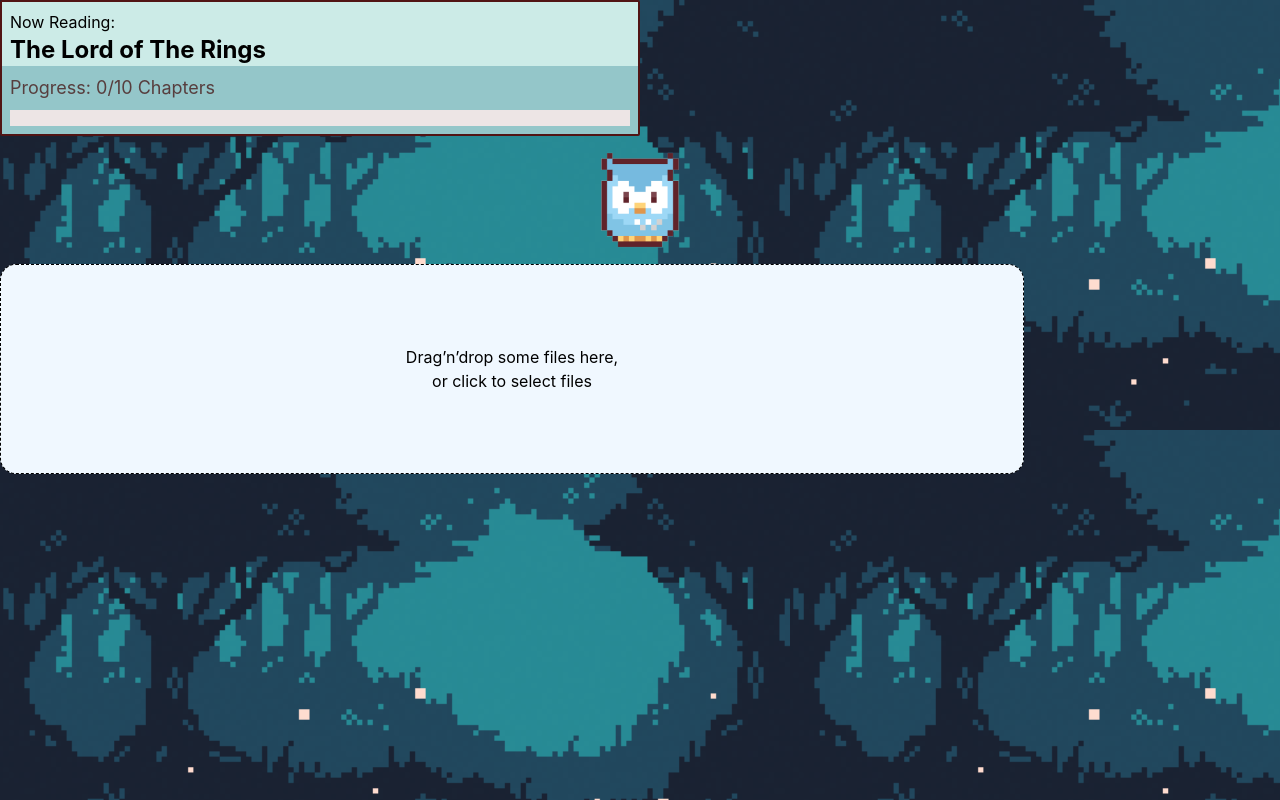
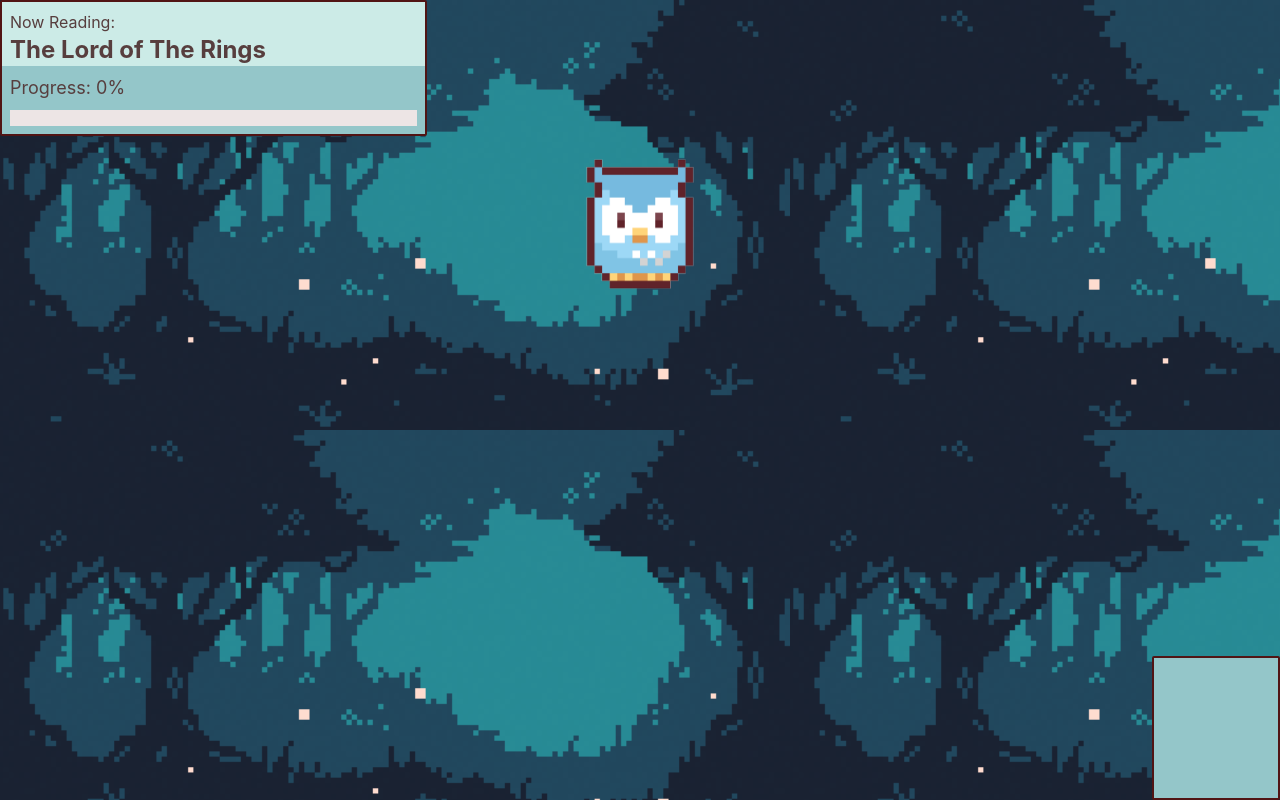
Before and after one commit to long715/HackOverflow-2022, a React (Create React App) app: page / in a window 1280 px wide. Built offline with nearby package versions, Linux system fonts and the light colour scheme.

Commit message:
notebook and pdf view

```diff
--- a/src/App.jsx
+++ b/src/App.jsx
@@ -1,13 +1,15 @@
 import Dropzone from "./component/Dropzone"
 import React, {useState} from 'react';
 import ReadingStatus from "./component/ReadingStatus";
+import Notebook from "./component/Notebook";
 
 function App() {
 
   return (
     <div className={`bg-[url('/public/img/static-bg.png')] h-screen w-screen`}>
       <ReadingStatus/>
-      <Dropzone/>
+      <Notebook/>
+
 
     </div>
   );
--- /dev/null
+++ b/src/component/Notebook.jsx
@@ -0,0 +1,18 @@
+import React, {useState} from 'react';
+function Notebook(){
+    const [show,setShow] = useState(false);
+    return(
+        <div className='h-[55%] w-screen'>
+
+            <button className='absolute bg-[#94C6C9] h-36 w-32 right-0 bottom-0 border-2 border-[#511414] rounded-sm' onClick={()=> setShow(true)}></button>
+            <div className={`flex absolute inset-0 bg-black bg-opacity-60 justify-center items-center ${show? "block":"hidden"}`}>
+                <div className="bg-[#94C6C9] w-3/5 h-5/6">
+                    <button className='float-right mr-2 font-bold' onClick={()=>setShow(false)}>x</button>
+                </div>
+
+            </div>
+        </div>
+    );
+}
+
+export default Notebook;
--- a/src/component/ReadingStatus.jsx
+++ b/src/component/ReadingStatus.jsx
@@ -8,26 +8,26 @@
     const [count, setCount] = useState(0);
     return(
         <div>
-            <div className="flex flex-col w-1/2 h-1/5 bg-[#CCEBE7] border-2 border-[#511414] rounded-sm">
-                <div className="h-3/5 ml-2 mt-2">
+            <div className="flex flex-col w-1/3 h-1/5 bg-[#CCEBE7] border-2 border-[#511414] rounded-sm">
+                <div className="h-3/5 ml-2 mt-2 text-[#573E3E]">
                     <p>Now Reading:</p>
                     <h2 className="font-bold text-2xl">The Lord of The Rings</h2>
                 </div>
                 <div className="w-78 h-2/5 bottom-0 bg-[#94C6C9]">
-                    <p className="ml-2 mt-2 text-[#573E3E] text-lg">Progress: {count}/{MAX} Chapters</p>
-                    <div className="flex flex-row h-4 bg-[#EDE5E5] m-2">
-                        <div className={`h-4 bg-[#795B5B]`} style={{flexGrow: count}}></div>
+                    <p className="ml-2 mt-2 text-[#573E3E] text-lg">Progress: {count*100/MAX}%</p>
+                    <div className="flex flex-row h-4 m-2">
+                        <div className={`h-4 bg-[#795B5B] duration-100`} style={{flexGrow: count}}></div>
                         <div className={`h-4 bg-[#EDE5E5]`} style={{flexGrow: MAX-count}}></div>
                     </div>
                 </div>
 
             </div>
-            <div className ="flex justify-center items-center">
-                <button className={`bg-[#CCEBE7] ${onPage? "block":"hidden"} w-24 h-24 bg-[#CCEBE7] border-[#511414] border-2`} onClick={()=>setCount(count-1)} disabled={count<=0? true:false}>-1 Chapter</button>
-                <div className="w-32 h-32" onClick={()=> setOnPage(!onPage)}>
+            <div className ="flex justify-center items-center text-[#573E3E]">
+                <button className={`bg-[#CCEBE7] ${onPage? "block":"hidden"} w-24 h-24 bg-[#CCEBE7] border-[#511414] border-2 rounded-md hover:bg-[#94C6C9]`} onClick={()=>setCount(count-1)} disabled={count<=0? true:false}>Previous Chapter</button>
+                <div className="w-44 h-44" onClick={()=> setOnPage(!onPage)}>
                     <img src={Character} alt="this is an image" className="cursor-pointer"/>
                 </div>
-                <button className={`bg-[#CCEBE7] ${onPage? "block":"hidden"} w-24 h-24 bg-[#CCEBE7] border-[#511414] border-2`} onClick={()=>setCount(count+1)} disabled={count>=MAX? true:false}>+1 Chapter</button>
+                <button className={`bg-[#CCEBE7] ${onPage? "block":"hidden"} w-24 h-24 bg-[#CCEBE7] border-[#511414] border-2 rounded-md hover:bg-[#94C6C9]`} onClick={()=>setCount(count+1)} disabled={count>=MAX? true:false}>Next Chapter</button>
             </div>
         </div>
     );
```
